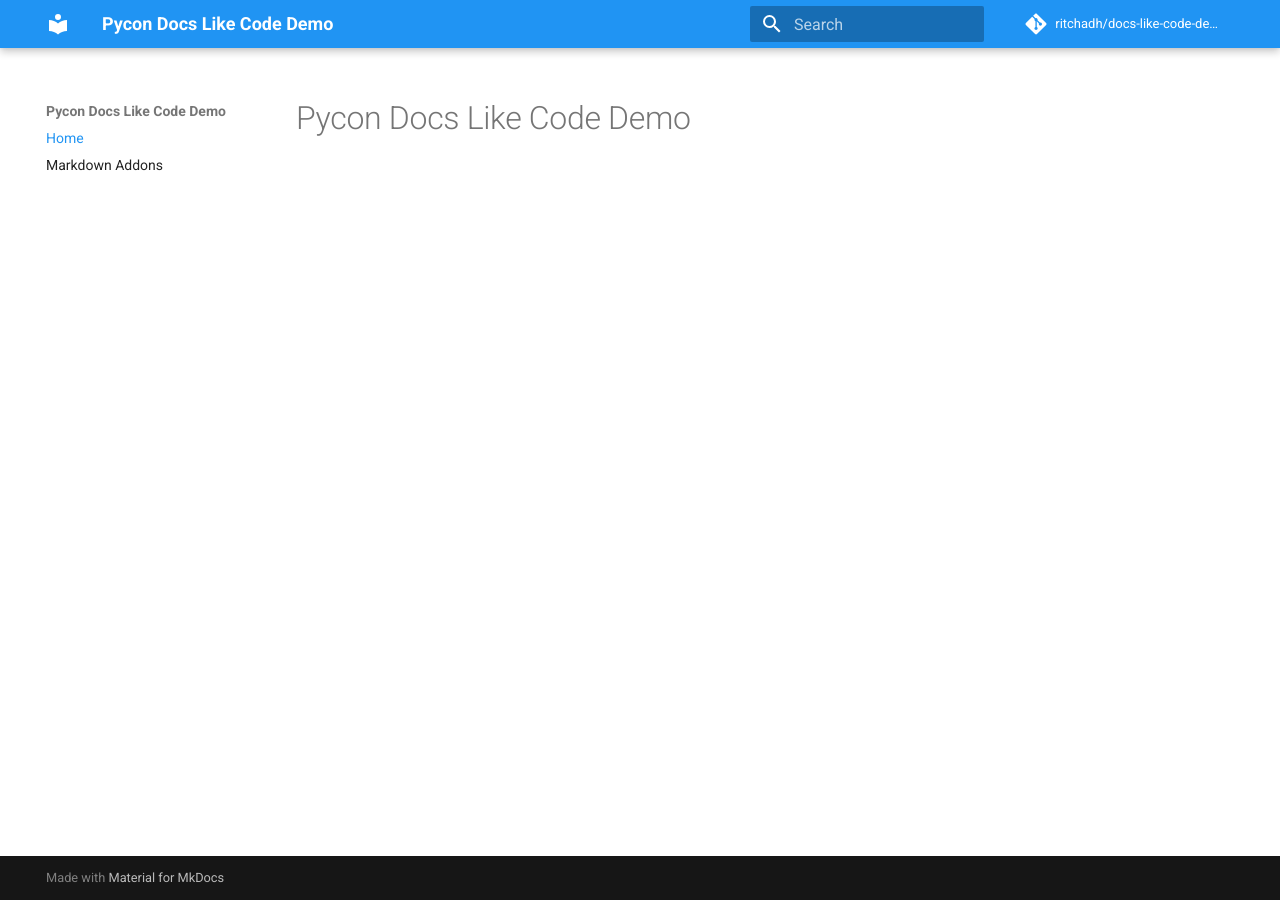
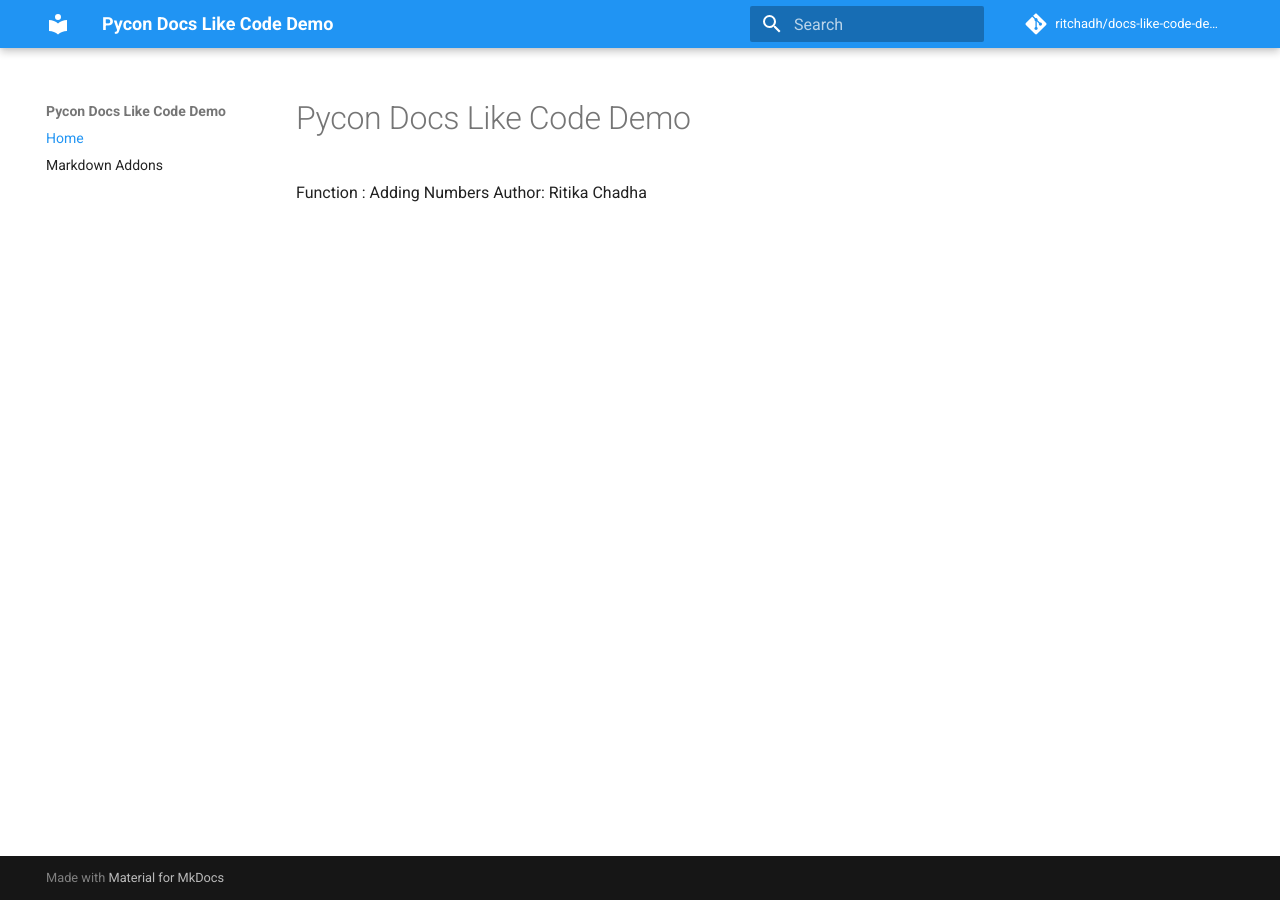
Before and after one commit to ritchadh/docs-like-code-demo, an MkDocs documentation site: the page built from docs/docs/index.md, in a window 1280 px wide. Built offline with MkDocs 1.6.1 and Material for MkDocs 9.7.7, drawn with Linux system fonts in a browser that asks for light colours; nearby versions of some CDN libraries; a script that is not in the unit is left out; comment, search, counter and statistics services are not loaded.

Commit message:
New function: Adding numbers

```diff
--- a/docs/docs/index.md
+++ b/docs/docs/index.md
@@ -1 +1,4 @@
 # Pycon Docs Like Code Demo
+
+Function : Adding Numbers
+Author: Ritika Chadha
```
